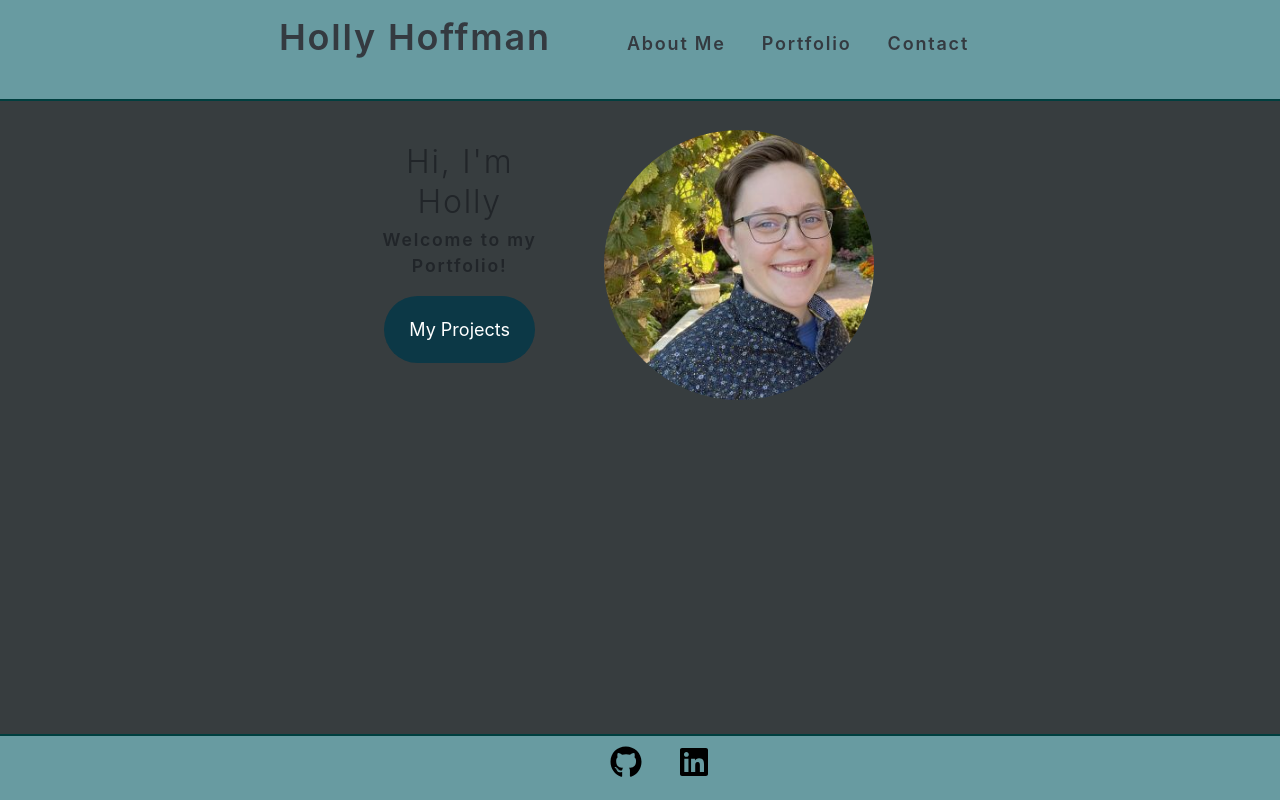
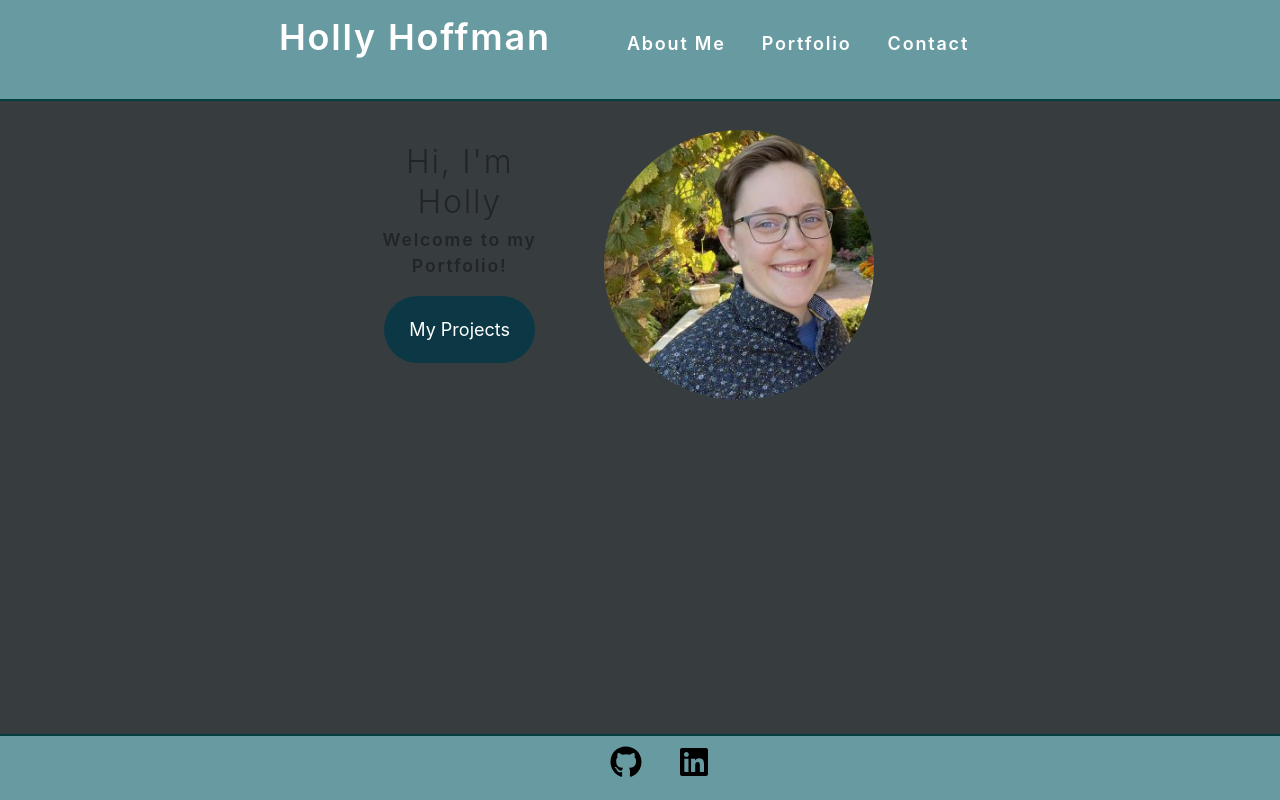
Before and after one commit to hoffh-5334/React-Portfolio, a React (Create React App) app: page / in a window 1280 px wide. Built offline with nearby package versions, Linux system fonts and the light colour scheme.

Commit message:
fixed text color, added deployed link

```diff
--- a/src/App.css
+++ b/src/App.css
@@ -61,7 +61,7 @@ p {
 
 a {
   border-radius: 5px;
-  color: var(--dark);
+  color: white;
   font-weight: 600;
   text-decoration: none;
   padding: 2px 4px;
```
Also changed, not shown: 1 other file (tests, documents, lock files or other folders).
